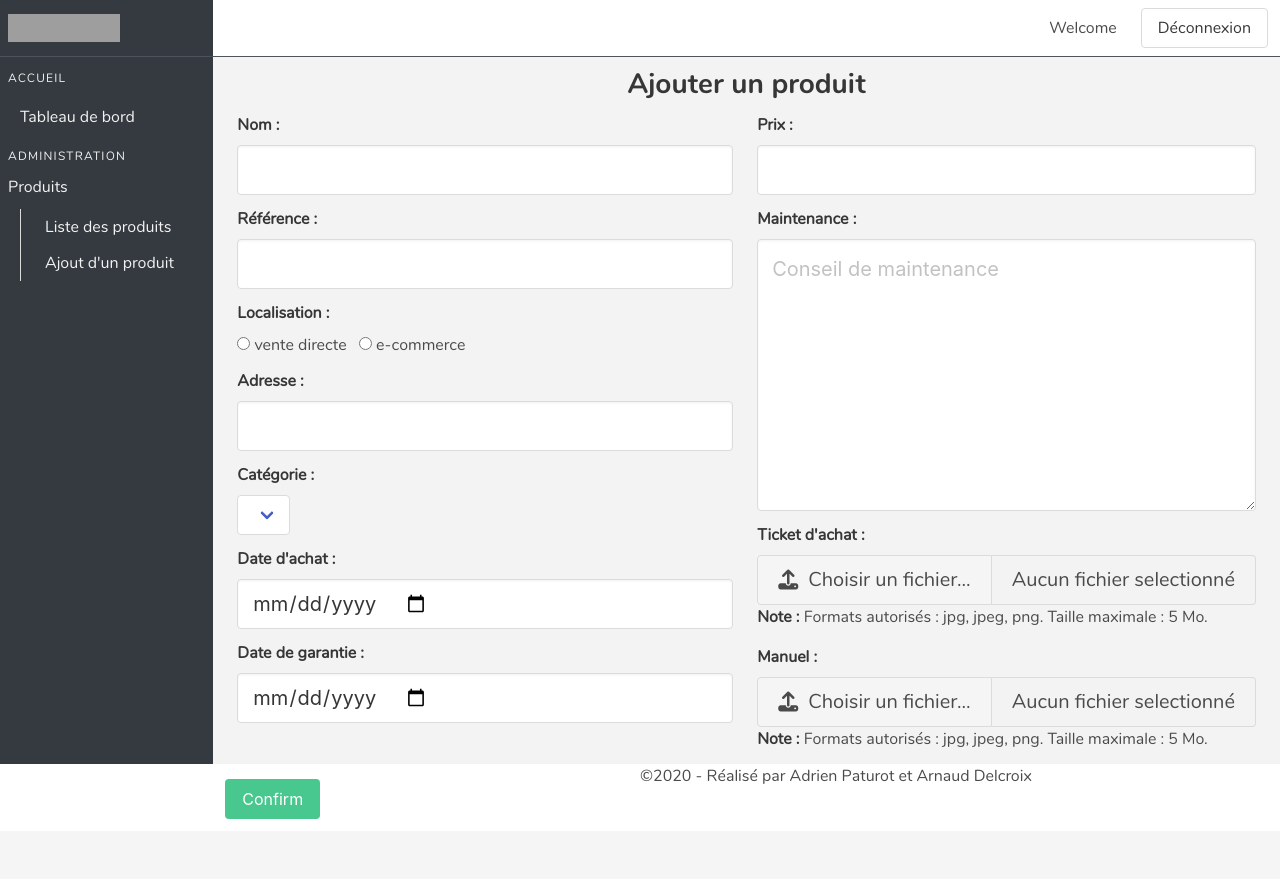
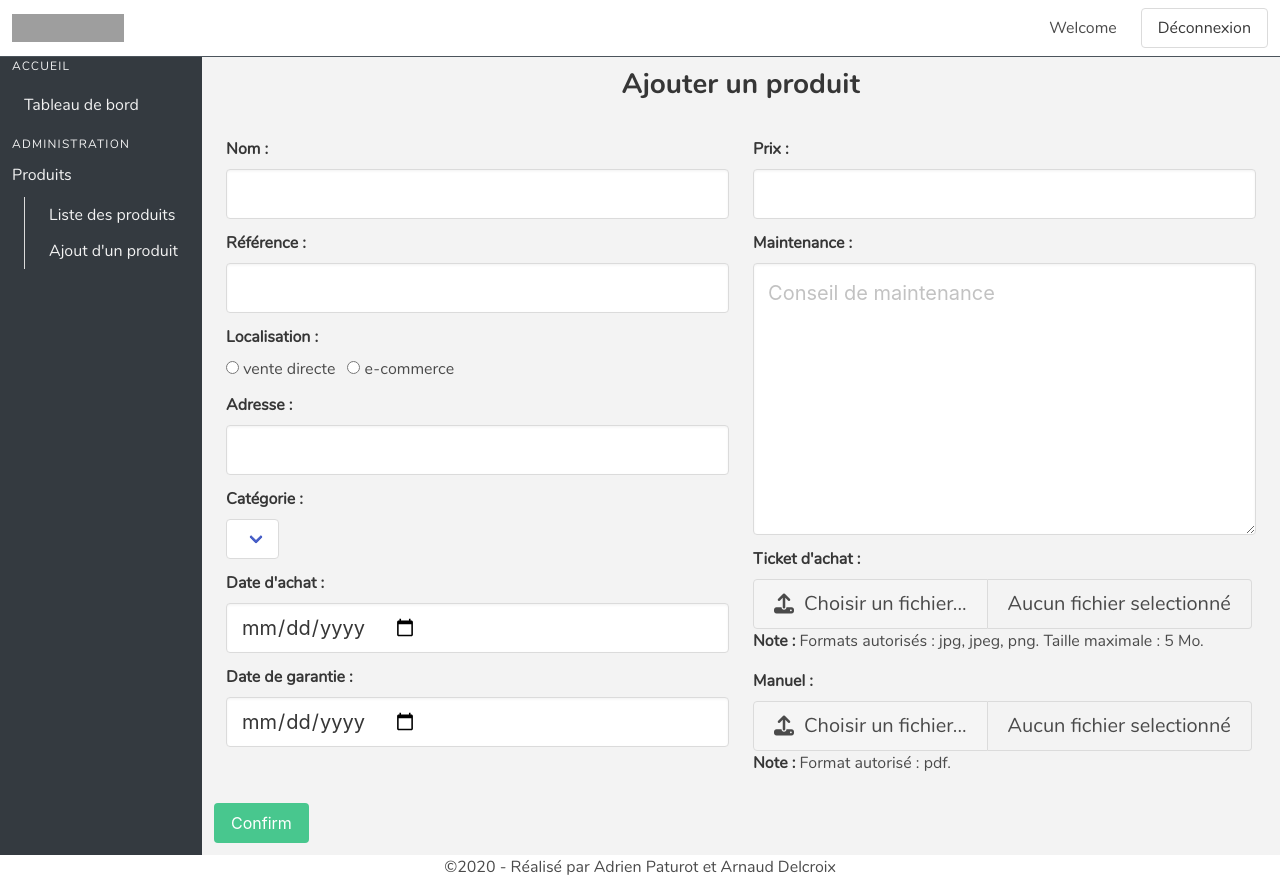
Before and after one commit to apgit33/Dashboard-Gestion-achat, a PHP site: page /edit.php in a window 1280 px wide. Before the commit the page ends 819 px from the top, so only its background shows below. Run offline with PHP 8.4, Linux system fonts and the light colour scheme; lists and menus that the app fills with data are empty; style sheets or scripts are compiled from the project's sources; some libraries are stand-ins or nearby versions; grey boxes are pictures that could not be loaded.

Commit message:
Update corps html & visuel

```diff
--- a/css/default.scss
+++ b/css/default.scss
@@ -39,12 +39,12 @@
         background-color: $color-secondary;
     }
     .h-100s {
-
+        min-height: 100vh;
     }
     h2 {
         font-family: $font-title;
     }
-    .m-0{margin: 0;}
+    .m-0{margin: 0!important;}
     .p-0{padding: 0;}
     // -----------------
     // Formulaire de connexion
@@ -55,12 +55,6 @@
             // position: relative;
             box-shadow: 0 0 20px 0 rgba(0, 0, 0, 0.2), 0 5px 5px 0 rgba(0, 0, 0, 0.24);
 
-            //bouton visiteur
-            // .visiteur {
-            //     position: absolute;
-            //     top: 22px;
-            //     right: 14px;
-            // }
             #f_login {
                 input {
                     font-family: $font-text;
@@ -82,12 +76,12 @@
 // }
 #side_bar {
     background-color: $color-primary;
+    padding-top: 30px;
     // height: 100vh;
     // padding-right: 0;
-    #menu_v,.menu-label, li>a {
+    .menu,.menu-label, li>a {
         // margin-top: 12px;
-    color: $color-secondary;
-
+        color: $color-secondary;
     }
     li>a:hover {
         color: $color-primary;
@@ -103,15 +97,15 @@
         border-bottom: 1px solid #4b545c;
     }
     .content {
-        height: calc(100vh - 93px);
+        min-height: calc(100vh - 81px);
         // position: relative;
-        background-color: rgb(243, 243, 243);
+        // background-color: rgb(243, 243, 243);
     }
     .footerp {
-        height: 100px !important;
+        // height: 100px !important;
         // bottom: -30px;
         left: 50%;
-        position: fixed;
+        // position: fixed;
         // right: 0;
         background-color: rgb(255, 255, 255);
 
@@ -151,3 +145,31 @@
     .fa-trash-alt::before,.fa-edit::before {
         color: $color-primary;
     }
+
+    .navbar-burger {
+        margin-left: 0;
+    }
+
+
+// @media screen and (max-width:1023.98889px) {
+//     #side_bar {
+//         display: none;
+//     }
+// }
+@media screen and (max-width:1216.8896px) {
+    .navbar-burger {
+        display: block;
+    }
+
+    #side_bar {
+        position: absolute;
+        z-index: 25;
+        width: 100%;
+        transition: top .400s linear;
+        top: -40%;
+    }
+    #side_bar.animated {
+        transition: top .400s linear;
+        top: 7%;
+    }
+ }
--- a/templates/edit.html.twig
+++ b/templates/edit.html.twig
@@ -2,14 +2,14 @@
 <html lang="en">
     {% include "header.html" %}
     <body>
+        {% include "nav_bar.html" %}
             <div class="columns is-centered m-0">
                 {% include "side_bar.html" %}
                 <div class="column p-0">
-                    {% include "nav_bar.html" %}
+                    <div class="columns is-centered m-0 content">
                         <!-- Content -->
-                        <div class="columns is-centered m-0 content">
-                            <div class="column">
-                                <h2 class="title has-text-centered mb-0">{{ titre }}</h2>
+                        <div class="column ">
+                                    <h2 class="title has-text-centered">{{ titre }}</h2>
                                     <form action="" id="form_product" method="POST">
                                     <div class="columns is-centered m-0">
                                         <div class="column">
@@ -134,7 +134,7 @@
                                                             Aucun fichier selectionné
                                                         </div>
                                                     </label>
-                                            </div><p><strong>Note : </strong>Formats autorisés : jpg, jpeg, png. Taille maximale : 5 Mo.</p>
+                                                </div><p><strong>Note : </strong>Format autorisé : pdf.</p>
                                                 <div id="check_manual" class="verif"></div>
                                             </div>
                                         </div>
@@ -152,11 +152,11 @@
                                 </form>
                         </div>
                     </div>
-                        {% include "footer.html" %}
                 </div>
             </div>
-
+            {% include "footer.html" %}
         <script src="https://kit.fontawesome.com/6c7241f45d.js" crossorigin="anonymous"></script>
         <script src="js/edit_ajout.js"></script>
+        <script src="js/main.js"></script>
     </body>
 </html>
--- a/templates/nav_bar.html
+++ b/templates/nav_bar.html
@@ -1,6 +1,9 @@
 <nav class="navbar" role="navigation" aria-label="main navigation">
     <div class="navbar-brand">
-        <a role="button" class="navbar-burger burger" aria-label="menu" aria-expanded="false" data-target="menu_v">
+        <div class="navbar-item" href="https://bulma.io">
+            <img src="https://bulma.io/images/bulma-logo.png" width="112" height="28">
+        </div>
+        <a role="button" class="navbar-burger burger" aria-label="menu" aria-expanded="false" data-target="side_bar">
             <span aria-hidden="true"></span>
             <span aria-hidden="true"></span>
             <span aria-hidden="true"></span>
--- a/templates/produit.html.twig
+++ b/templates/produit.html.twig
@@ -2,10 +2,10 @@
 <html lang="en">
     {% include "header.html" %}
     <body>
+        {% include "nav_bar.html" %}
             <div class="columns is-centered m-0">
                 {% include "side_bar.html" %}
             <div class="column p-0">
-                    {% include "nav_bar.html" %}
                 <div class="columns is-centered m-0 content">
                     <!-- Content -->
                     <div class="column ">
@@ -79,11 +79,12 @@
                         </table>
                     </div>
                 </div>
-                    {% include "footer.html" %}
             </div>
         </div>
+        {% include "footer.html" %}
 
         <script src="https://kit.fontawesome.com/6c7241f45d.js" crossorigin="anonymous"></script>
         <script src="js/delete.js"></script>
+        <script src="js/main.js"></script>
     </body>
 </html>
--- a/templates/side_bar.html
+++ b/templates/side_bar.html
@@ -1,9 +1,5 @@
-<div id="side_bar" class="column is-2 is-hidden-mobile p-0">
-    <div class="logo d-flex ai pl-2">
-        <img src="https://bulma.io/images/bulma-logo.png" width="112" height="28">
-    </div>
 <!-- Side menu -->
-    <div class='mt-3 pl-2' id='menu_v'>
+<div id='side_bar' class='pl-3 p-0' >
     <aside class='menu'>
         <p class='menu-label'>Accueil</p>
         <ul class='menu-list'>
@@ -20,4 +16,3 @@
         </ul>
     </aside>
 </div>
-</div>
```
Lines whose indentation alone changed are shown as unchanged.
